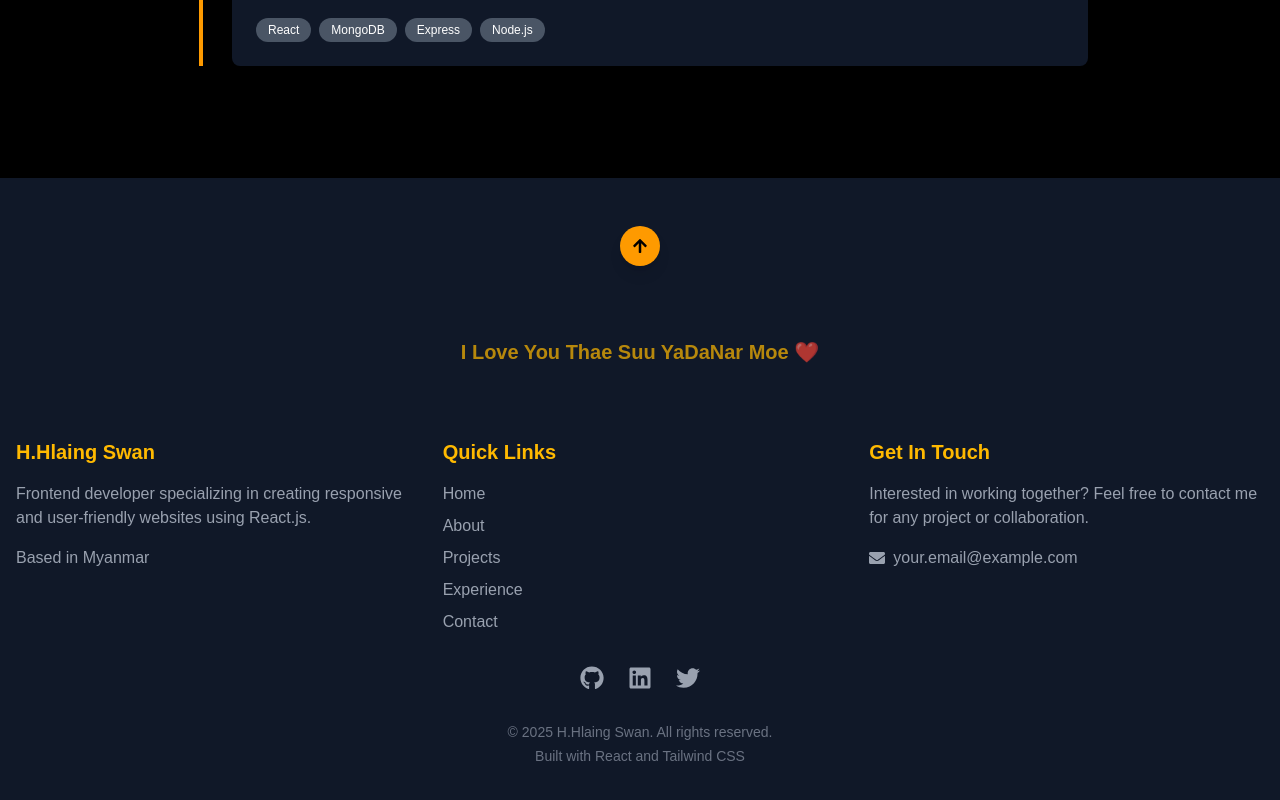
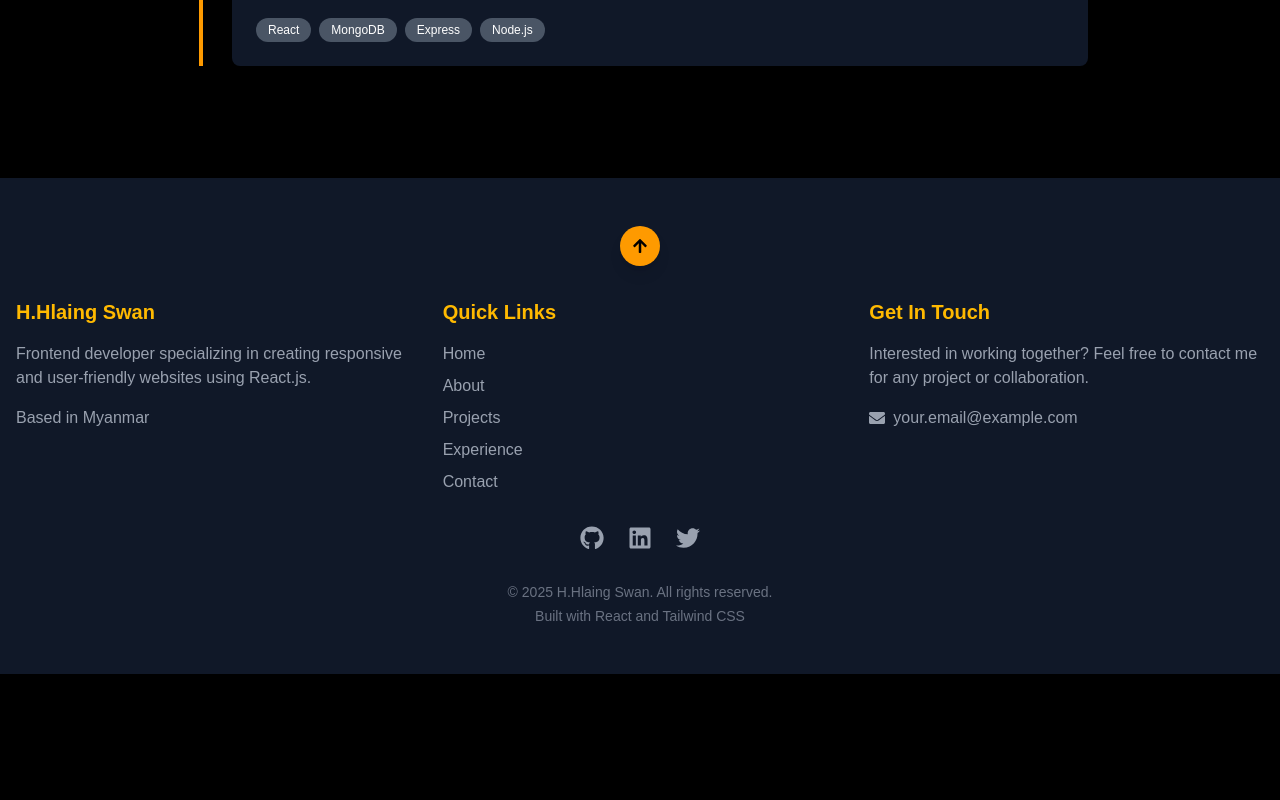
Before and after one commit to HHlaingSwan/portfolio-vite, a React (Vite) app: page / in a window 1280 px wide. Shown: the part 4216-5016 px from the top of the page. After the commit the page ends 4890 px from the top, so only its background shows below. Built offline with nearby package versions, Linux system fonts and the light colour scheme.

Commit message:
name remove

```diff
--- a/src/sections/Footer.jsx
+++ b/src/sections/Footer.jsx
@@ -29,11 +29,11 @@ const Footer = () => {
 						<FaArrowUp />
 					</motion.button>
 				</div>
-				<div className='mx-auto w-full text-center py-8 my-10'>
+				{/* <div className='mx-auto w-full text-center py-8 my-10'>
 					<p className='text-amber-400 text-xl font-semibold animate-pulse'>
 						I Love You Thae Suu YaDaNar Moe ❤️
 					</p>
-				</div>
+				</div> */}
 
 				{/* Main footer content */}
 				<div className='grid grid-cols-1 md:grid-cols-3 gap-8 mb-8'>
```
